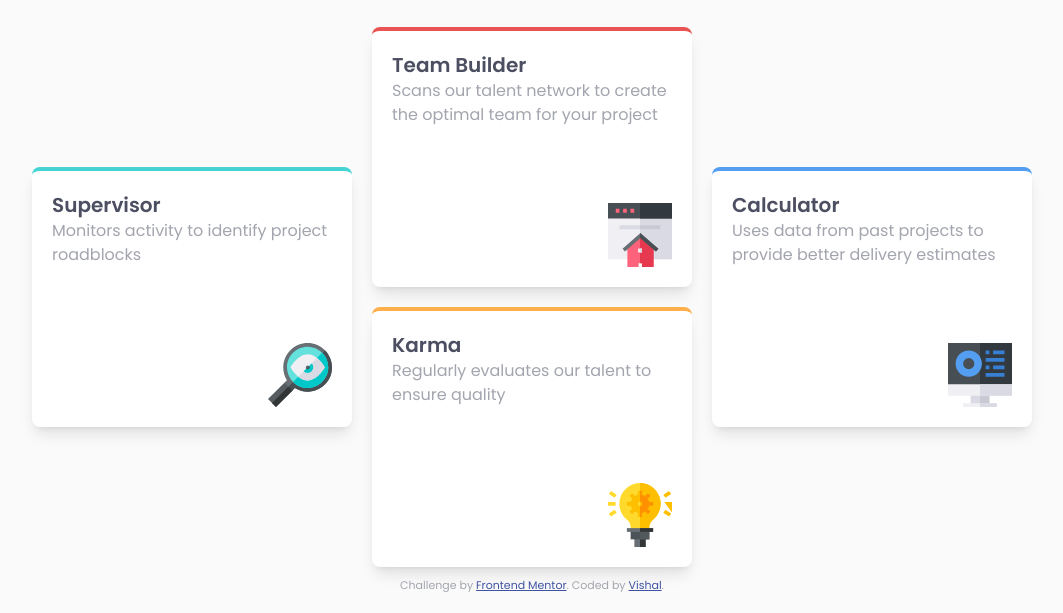
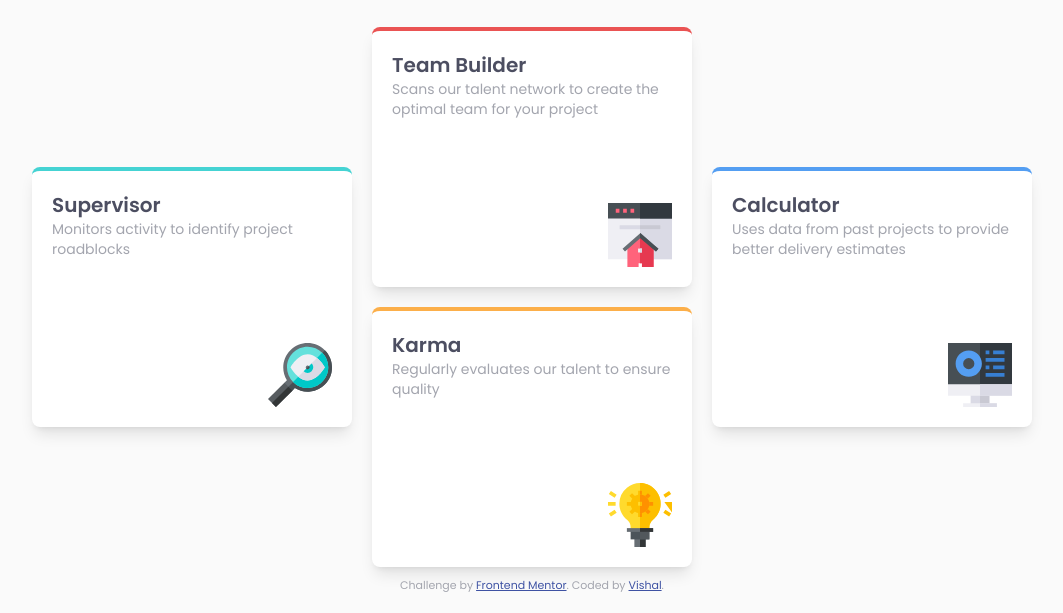
Before and after one commit to vb8146649/Four-card-feature-section, a plain HTML site: page index.html in a window 1280 px wide. Shown: the part 187-800 px from the top of the page, without its empty margins (108-1171 px from the left). Drawn offline with Linux system fonts and the light colour scheme.

Commit message:
decreased the description font size of cards

```diff
--- a/index.html
+++ b/index.html
@@ -44,7 +44,7 @@
     <div id="card-section" class="flex-grow content-center grid grid-rows-[repeat(4,minmax(15rem,1fr))] grid-cols-[repeat(1,minmax(0px,35rem))] md:grid-cols-[repeat(3,minmax(0px,20rem))] md:grid-rows-[repeat(4,minmax(7.5rem,auto))] gap-5 grid-flow-col " >
       <div class="bg-white md:row-start-2 md:row-span-2 flex-col flex p-5 border-t-4 rounded-lg  shadow-lg border-[hsl(180,62%,55%)]">
         <h2 class="text-xl font-semibold text-[hsl(234,12%,34%)]">Supervisor</h2>
-        <p>Monitors activity to identify project roadblocks</p>
+        <p class="text-sm">Monitors activity to identify project roadblocks</p>
         <svg class="self-end mt-auto" aria-hidden="true" focusable="false" xmlns="http://www.w3.org/2000/svg" width="64" height="64">
           <g fill="none">
             <path fill="#676E74"
@@ -72,7 +72,7 @@
       </div>
       <div class=" bg-white md:row-start-1 md:row-span-2 flex-col flex p-5 border-t-4  rounded-lg shadow-lg border-[hsl(0,78%,62%)]">
         <h2 class="text-xl font-semibold text-[hsl(234,12%,34%)]">Team Builder</h2>
-        <p>Scans our talent network to create the optimal team for your project</p>
+        <p class="text-sm">Scans our talent network to create the optimal team for your project</p>
         <svg class="self-end mt-auto" aria-hidden="true" focusable="false" class="float-right mt-2" xmlns="http://www.w3.org/2000/svg" width="64"
           height="64">
           <g fill="none">
@@ -98,7 +98,7 @@
       <div
         class=" bg-white  flex-col md:row-start-3 md:row-span-2 flex p-5 border-t-4 rounded-lg shadow-lg border-[hsl(34,97%,64%)] ">
           <h2 class="text-xl font-semibold text-[hsl(234,12%,34%)]">Karma</h2>
-          <p>Regularly evaluates our talent to ensure quality</p>
+          <p class="text-sm">Regularly evaluates our talent to ensure quality</p>
         <svg class="self-end mt-auto" aria-hidden="true" focusable="false" class="float-right mt-2 " xmlns="http://www.w3.org/2000/svg"
           width="64" height="64">
           <g fill="none">
@@ -136,7 +136,7 @@
       <div
         class="  md:row-span-2 md:row-start-2 bg-white flex-col flex p-5  border-t-4 rounded-lg shadow-lg border-[hsl(212,86%,64%)]">
           <h2 class="text-xl font-semibold text-[hsl(234,12%,34%)]">Calculator</h2>
-          <p>Uses data from past projects to provide better delivery estimates</p>
+          <p class="text-sm">Uses data from past projects to provide better delivery estimates</p>
         <svg class="self-end mt-auto" aria-hidden="true" focusable="false" xmlns="http://www.w3.org/2000/svg" width="64" height="64">
           <g fill="none">
             <path fill="#474F54" d="M64 0v41.25l-3.75 3.875H3.75L0 41.25V0z" />
```
Also changed, not shown: output.css.
